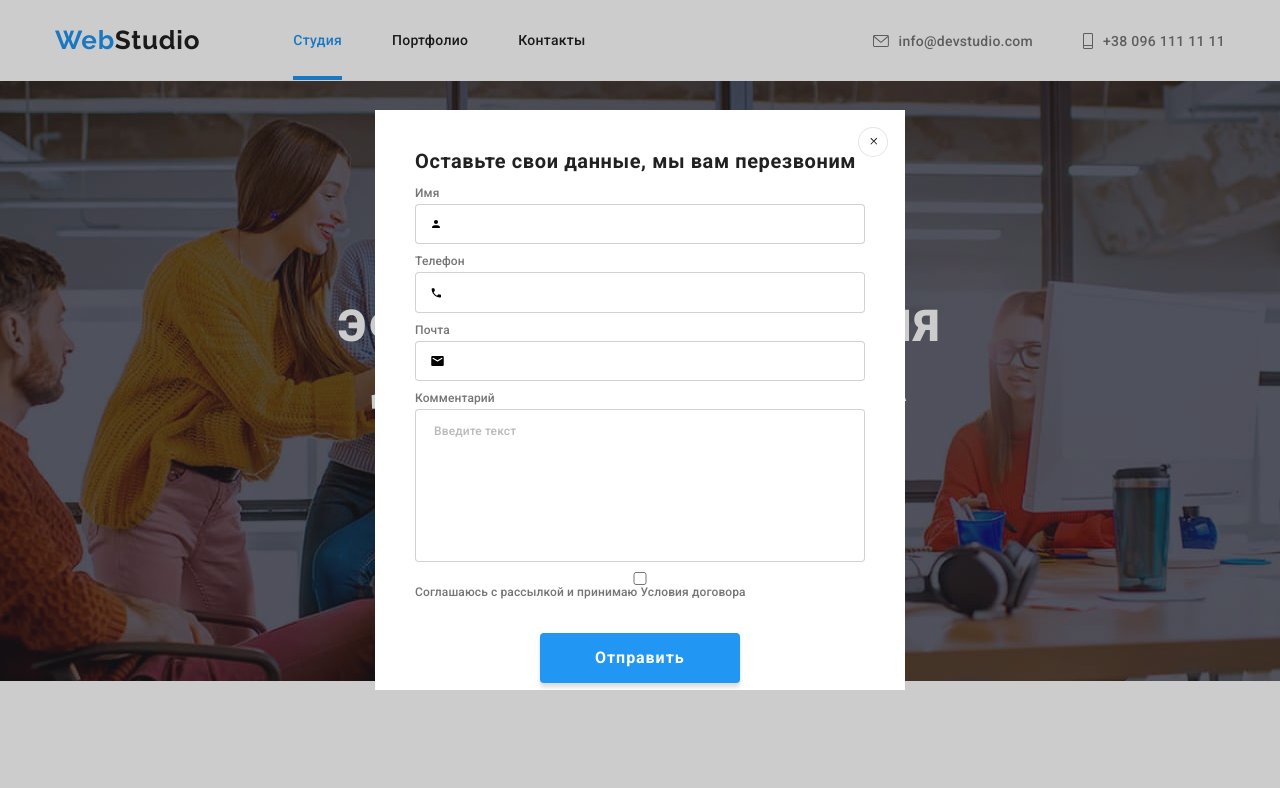
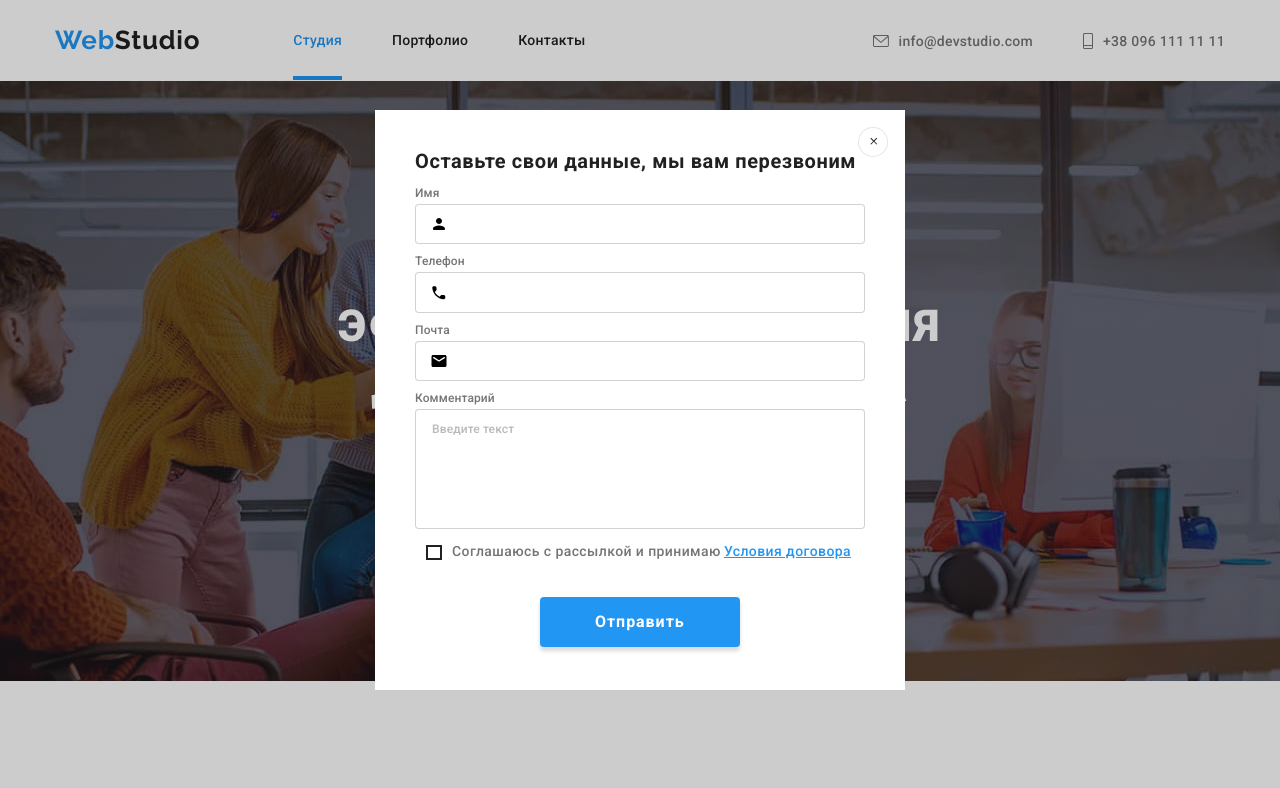
Before and after one commit to BYuliaL/goit-markup-hw-06, a plain HTML site: page index.html in a window 1280 px wide. Both pictures are taken after a click on the button "Заказать услугу". Shown: the top 788 px of the page. Drawn offline with Linux system fonts and the light colour scheme.

Commit message:
правки чекбокса

```diff
--- a/css/styles.css
+++ b/css/styles.css
@@ -25,6 +25,16 @@ textarea {
   resize: none;
 }
 
+.visually-hidden {
+  position: absolute !important;
+  clip: rect(1px 1px 1px 1px); /* IE6, IE7 */
+  clip: rect(1px, 1px, 1px, 1px);
+  padding: 0 !important;
+  border: 0 !important;
+  height: 1px !important;
+  width: 1px !important;
+  overflow: hidden;
+}
 .conteiner {
   width: 1200px;
   padding-left: 15px;
@@ -696,8 +706,6 @@ div .footer-tel {
   align-items: center;
   letter-spacing: 0.03em;
 
-  padding-left: 15px;
-
   color: rgba(255, 255, 255, 0.6);
 }
 
@@ -735,6 +743,10 @@ div .footer-tel {
   margin-right: 12px;
 }
 
+.footer-form-box-email input {
+  padding-left: 16px;
+}
+
 /* модальное окно */
 .backgrop.is-hidden {
   opacity: 0;
@@ -768,12 +780,12 @@ div .footer-tel {
 .modal-icon-close {
   width: 11px;
   height: 11px;
-  fill: #212121;
+  fill: var(--title-text-color);
 }
-
+/*
 .icon-name {
-  width: 12px;
-  height: 12px;
+  width: 18px;
+  height: 18px;
 }
 .icon-phone {
   width: 13px;
@@ -783,7 +795,7 @@ div .footer-tel {
   width: 15px;
   height: 15px;
 }
-
+*/
 .modal-form {
   padding: 40px;
 }
@@ -793,6 +805,8 @@ div .footer-tel {
 }
 
 .modal-icon {
+  width: 18px;
+  height: 18px;
   position: absolute;
   left: 15px;
   top: 50%;
@@ -821,7 +835,6 @@ div .footer-tel {
   border: 1px solid rgba(0, 0, 0, 0.1);
   border-radius: 50%;
   background-color: var(--button-color);
-  transition: transform 250ms cubic-bezier(0.4, 0, 0.2, 1);
 }
 
 .button-modal:hover .modal-icon-close {
@@ -849,9 +862,30 @@ div .footer-tel {
 .form-field textarea {
   border: 1px solid rgba(33, 33, 33, 0.2);
   border-radius: 4px;
+  padding: 12px 16px;
+}
+
+.form-field .checkbox-label .text-term,
+.contract-terms {
+  font-family: Roboto, sans-serif;
+  font-style: normal;
+  font-weight: normal;
+  font-size: 14px;
+  line-height: 24px;
+  letter-spacing: 0.03em;
+}
+
+.checkbox-label {
+  padding-right: 11px;
+  padding-left: 11px;
+}
+
+.contract-terms {
+  color: var(--accent-color);
 }
 
 .form-field label {
+  font-family: Roboto, sans-serif;
   margin-bottom: 4px;
   font-size: 12px;
   line-height: 14px;
@@ -859,14 +893,14 @@ div .footer-tel {
   color: #757575;
 }
 
+.form-field textarea {
+  height: 120px;
+}
+
 .form-field textarea::placeholder {
   font-size: 12px;
   line-height: 14px;
   letter-spacing: 0.01em;
-  height: 120px;
-
-  padding: 12px 16px;
-
   color: rgba(117, 117, 117, 0.5);
 }
 
@@ -874,3 +908,35 @@ div .footer-tel {
   padding: 10px 55px;
   margin: 30px 125px 40px 125px;
 }
+
+.form-input:focus + .modal-icon,
+.form-input:focus {
+  fill: var(--accent-color);
+  outline-color: var(--accent-color);
+}
+
+.textarea:focus {
+  outline-color: var(--accent-color);
+}
+
+.checkbox-label span::before {
+  content: "";
+  display: inline-block;
+  width: 16px;
+  height: 15px;
+  border: 2px solid var(--title-text-color);
+  margin-right: 10px;
+  vertical-align: middle;
+}
+
+.checkbox:checked ~ span::before {
+  background-image: url(../icons/check.svg);
+  fill: var(--button-color);
+  background-color: var(--accent-color);
+  background-size: cover;
+  border: 2px solid var(--accent-color);
+  background-repeat: no-repeat;
+  background-position: center;
+  transition: background-color 250ms cubic-bezier(0.4, 0, 0.2, 1),
+    fill 250ms cubic-bezier(0.4, 0, 0.2, 1);
+}
--- a/index.html
+++ b/index.html
@@ -558,6 +558,7 @@
                 type="email"
                 name="footer-form-email"
                 id="footer-form-email"
+                class="footer-form-input"
                 placeholder="E-mail"
                 required
               />
@@ -590,28 +591,49 @@
             <div class="form-field">
               <label for="name">Имя</label>
               <div class="field-input">
+                <input
+                  type="text"
+                  class="form-input"
+                  name="name"
+                  id="name"
+                  placeholder=" "
+                  required
+                />
                 <svg class="modal-icon icon-name">
                   <use href="./icons/sprite.svg#icon-person-black"></use>
                 </svg>
-                <input type="text" name="name" id="name" required />
               </div>
             </div>
             <div class="form-field">
               <label for="tel">Телефон</label>
               <div class="field-input">
+                <input
+                  class="form-input"
+                  type="tel"
+                  name="tel"
+                  id="tel"
+                  placeholder=" "
+                  required
+                />
                 <svg class="modal-icon icon-phone">
                   <use href="./icons/sprite.svg#icon-phone-black"></use>
                 </svg>
-                <input type="tel" name="tel" id="tel" required />
               </div>
             </div>
             <div class="form-field">
               <label for="email">Почта</label>
               <div class="field-input">
+                <input
+                  type="email"
+                  class="form-input"
+                  name="email"
+                  id="email"
+                  placeholder=" "
+                  required
+                />
                 <svg class="modal-icon icon-email">
                   <use href="./icons/sprite.svg#icon-email-black"></use>
                 </svg>
-                <input type="email" name="email" id="email" required />
               </div>
             </div>
             <div class="form-field">
@@ -619,14 +641,20 @@
               <textarea
                 name="comment"
                 id="comment"
+                class="textarea"
                 rows="8"
                 placeholder="Введите текст"
               ></textarea>
             </div>
             <div class="form-field">
-              <input type="checkbox" name="contract" id="contract" />
-              <label for="contract"
-                >Соглашаюсь с рассылкой и принимаю Условия договора
+              <label for="checkbox" class="checkbox-label">
+                <input
+                  type="checkbox"
+                  class="checkbox visually-hidden"
+                  id="checkbox"
+                />
+                <span class="text-term">Соглашаюсь с рассылкой и принимаю</span>
+                <a href="" class="contract-terms">Условия договора</a>
               </label>
             </div>
             <button type="submit" class="button-submit modal-btn">
```
Also changed, not shown: icons/check.svg (added).
